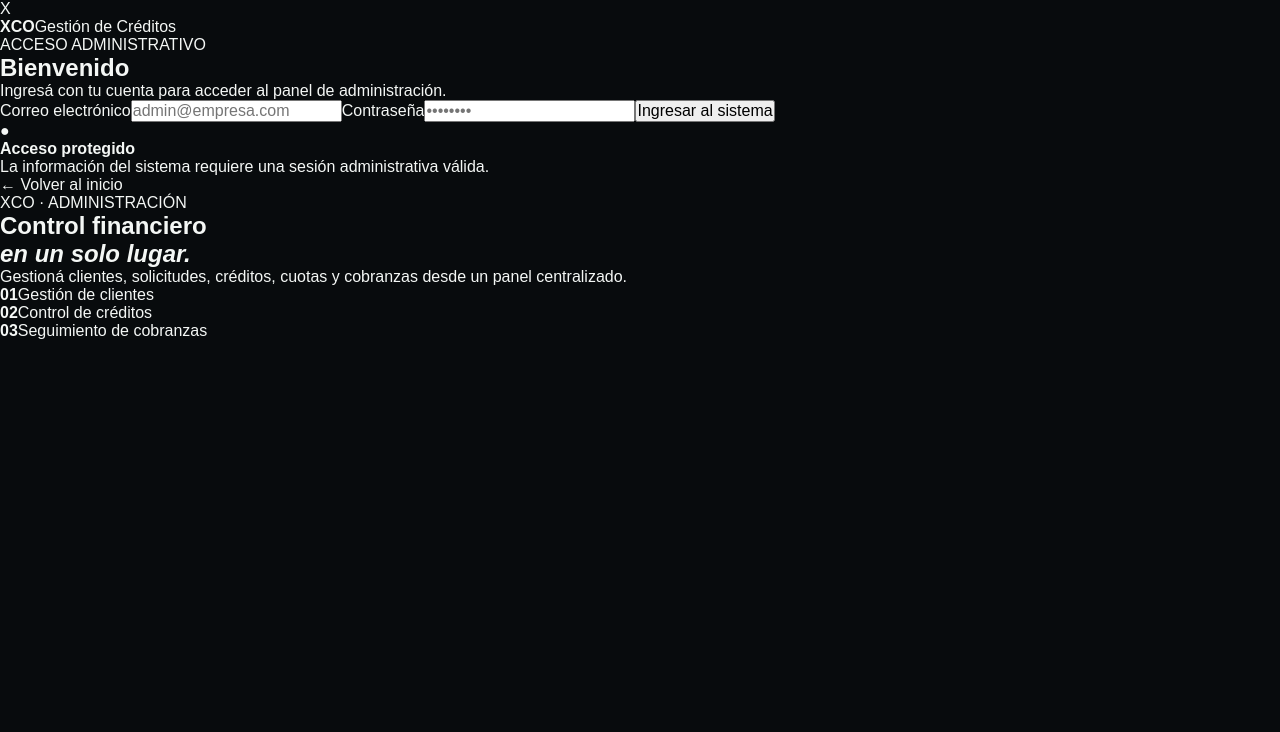
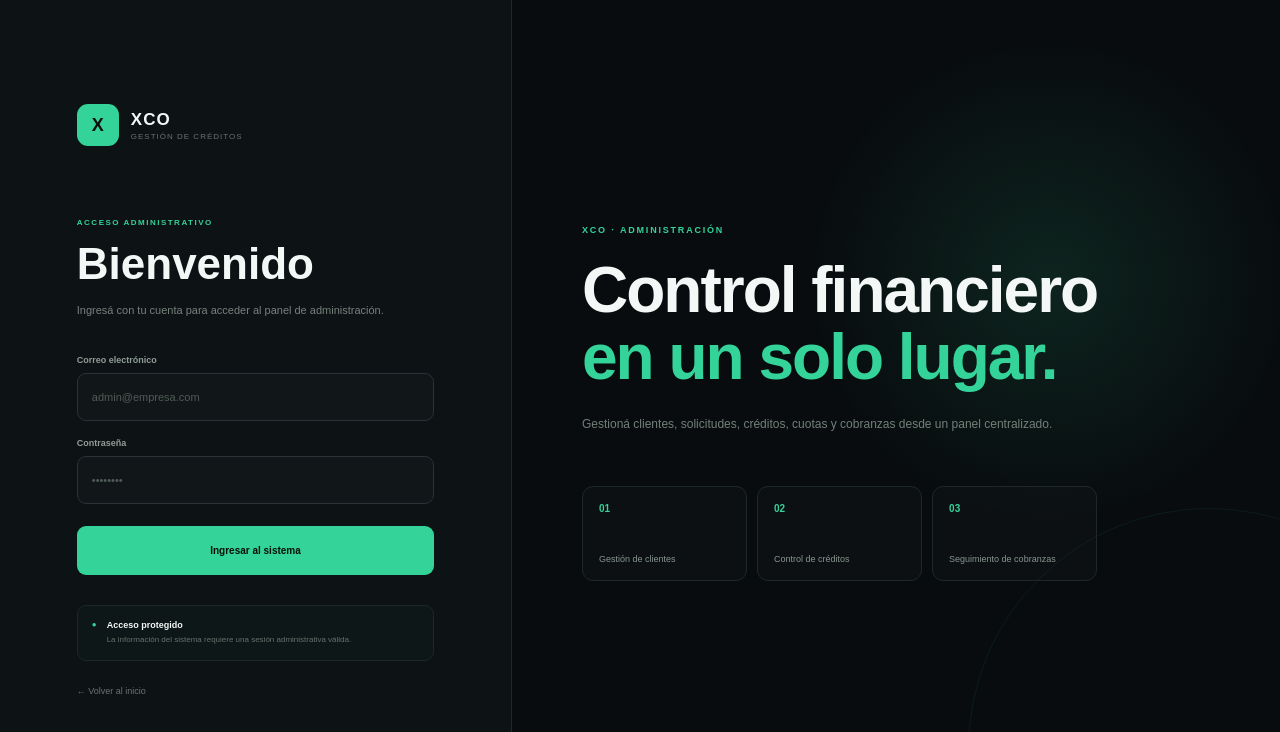
Before and after one commit to benjaminovelar9-source/xco-creditos-demo, a Next.js app: page /admin/login in a window 1280 px wide. Shown: the top 732 px of the page. Built offline with nearby package versions, Linux system fonts and the light colour scheme; no server answers.

Commit message:
Add styles for admin login page

```diff
--- a/app/globals.css
+++ b/app/globals.css
@@ -2167,3 +2167,351 @@ textarea {
     grid-template-columns: 1fr;
   }
 }
+/* =========================================================
+   XCO - LOGIN ADMIN
+========================================================= */
+
+.login-page {
+  min-height: 100vh;
+  display: grid;
+  grid-template-columns: minmax(420px, 0.8fr) 1.2fr;
+  background: #080c0e;
+  color: #f3f7f5;
+}
+
+.login-card {
+  min-height: 100vh;
+  padding: 55px clamp(30px, 6vw, 90px);
+
+  display: flex;
+  flex-direction: column;
+  justify-content: center;
+
+  background: #0d1214;
+  border-right: 1px solid #20282b;
+}
+
+.login-brand {
+  display: flex;
+  align-items: center;
+  gap: 12px;
+}
+
+.login-logo {
+  width: 42px;
+  height: 42px;
+
+  display: grid;
+  place-items: center;
+
+  border-radius: 11px;
+  background: #34d399;
+  color: #07100c;
+
+  font-size: 18px;
+  font-weight: 900;
+}
+
+.login-brand > div:last-child {
+  display: flex;
+  flex-direction: column;
+  gap: 2px;
+}
+
+.login-brand strong {
+  font-size: 17px;
+  letter-spacing: 1px;
+}
+
+.login-brand span {
+  color: #66736d;
+  font-size: 8px;
+  text-transform: uppercase;
+  letter-spacing: 1px;
+}
+
+.login-heading {
+  margin-top: 65px;
+}
+
+.login-heading > span {
+  color: #34d399;
+  font-size: 8px;
+  font-weight: 800;
+  letter-spacing: 1.5px;
+}
+
+.login-heading h1 {
+  margin-top: 10px;
+  font-size: clamp(32px, 4vw, 44px);
+}
+
+.login-heading p {
+  max-width: 390px;
+  margin-top: 12px;
+
+  color: #76827c;
+  font-size: 11px;
+  line-height: 1.7;
+}
+
+.login-form {
+  margin-top: 35px;
+
+  display: flex;
+  flex-direction: column;
+  gap: 17px;
+}
+
+.login-form label {
+  display: flex;
+  flex-direction: column;
+  gap: 8px;
+}
+
+.login-form label > span {
+  color: #909c96;
+  font-size: 9px;
+  font-weight: 700;
+}
+
+.login-form input {
+  width: 100%;
+  height: 48px;
+  padding: 0 14px;
+
+  border: 1px solid #293236;
+  border-radius: 9px;
+  outline: none;
+
+  background: #111719;
+  color: #eef3f0;
+
+  font-size: 11px;
+}
+
+.login-form input::placeholder {
+  color: #4f5b55;
+}
+
+.login-form input:focus {
+  border-color: #34d399;
+  box-shadow: 0 0 0 3px rgba(52, 211, 153, 0.06);
+}
+
+.login-submit {
+  height: 49px;
+  margin-top: 5px;
+
+  border: 0;
+  border-radius: 9px;
+
+  background: #34d399;
+  color: #07100c;
+
+  font-size: 10px;
+  font-weight: 900;
+
+  cursor: pointer;
+}
+
+.login-submit:hover {
+  background: #48dda7;
+}
+
+.login-submit:disabled {
+  opacity: 0.55;
+  cursor: not-allowed;
+}
+
+.login-error {
+  padding: 11px 13px;
+
+  border: 1px solid rgba(255, 121, 121, 0.25);
+  border-radius: 8px;
+
+  background: rgba(255, 121, 121, 0.06);
+  color: #ff8e8e;
+
+  font-size: 9px;
+}
+
+.login-security {
+  margin-top: 30px;
+  padding: 14px;
+
+  display: flex;
+  align-items: flex-start;
+  gap: 10px;
+
+  border: 1px solid #1d2723;
+  border-radius: 9px;
+
+  background: rgba(52, 211, 153, 0.025);
+}
+
+.login-security > span {
+  color: #34d399;
+  font-size: 8px;
+}
+
+.login-security div {
+  display: flex;
+  flex-direction: column;
+  gap: 4px;
+}
+
+.login-security strong {
+  font-size: 9px;
+}
+
+.login-security p {
+  color: #65716b;
+  font-size: 8px;
+  line-height: 1.5;
+}
+
+.login-back {
+  width: fit-content;
+  margin-top: 25px;
+
+  color: #68756f;
+  font-size: 9px;
+}
+
+.login-back:hover {
+  color: #34d399;
+}
+
+/* PANEL VISUAL DERECHO */
+
+.login-side {
+  position: relative;
+  padding: 70px;
+
+  display: flex;
+  align-items: center;
+
+  overflow: hidden;
+
+  background:
+    radial-gradient(
+      circle at 70% 35%,
+      rgba(52, 211, 153, 0.12),
+      transparent 32%
+    ),
+    #080c0e;
+}
+
+.login-side::before {
+  content: "";
+  position: absolute;
+  width: 480px;
+  height: 480px;
+  right: -170px;
+  bottom: -190px;
+
+  border: 1px solid rgba(52, 211, 153, 0.08);
+  border-radius: 50%;
+}
+
+.login-side > div {
+  position: relative;
+  z-index: 1;
+
+  max-width: 600px;
+}
+
+.login-side-label {
+  color: #34d399;
+  font-size: 9px;
+  font-weight: 800;
+  letter-spacing: 1.8px;
+}
+
+.login-side h2 {
+  margin-top: 20px;
+
+  font-size: clamp(38px, 5vw, 66px);
+  line-height: 1.05;
+  letter-spacing: -2px;
+}
+
+.login-side h2 em {
+  color: #34d399;
+  font-style: normal;
+}
+
+.login-side > div > p {
+  max-width: 500px;
+  margin-top: 23px;
+
+  color: #738079;
+  font-size: 12px;
+  line-height: 1.8;
+}
+
+.login-side-items {
+  margin-top: 50px;
+
+  display: grid;
+  grid-template-columns: repeat(3, 1fr);
+  gap: 10px;
+}
+
+.login-side-items div {
+  min-height: 95px;
+  padding: 16px;
+
+  display: flex;
+  flex-direction: column;
+  justify-content: space-between;
+
+  border: 1px solid #1e272a;
+  border-radius: 11px;
+
+  background: rgba(255, 255, 255, 0.015);
+}
+
+.login-side-items strong {
+  color: #34d399;
+  font-size: 10px;
+}
+
+.login-side-items span {
+  color: #89958f;
+  font-size: 9px;
+}
+
+.login-loading {
+  margin: auto;
+  color: #34d399;
+  font-size: 11px;
+}
+
+/* LOGIN RESPONSIVE */
+
+@media (max-width: 850px) {
+  .login-page {
+    grid-template-columns: 1fr;
+  }
+
+  .login-card {
+    min-height: 100vh;
+    border-right: 0;
+  }
+
+  .login-side {
+    display: none;
+  }
+}
+
+@media (max-width: 500px) {
+  .login-card {
+    padding: 35px 22px;
+  }
+
+  .login-heading {
+    margin-top: 50px;
+  }
+}
```
